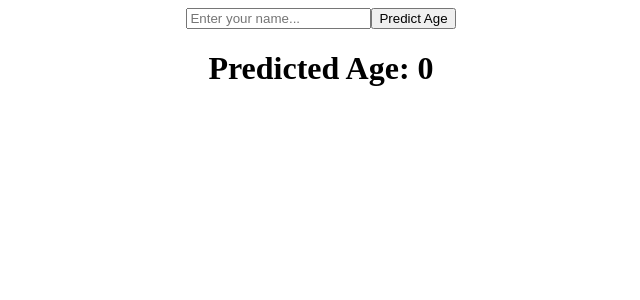
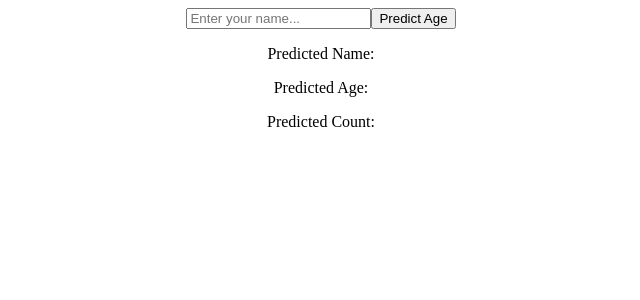
Before and after one commit to shaalle/react-basics, a React (Create React App) app: page / in a window 1280 px wide. Shown: the top 300 px of the page, without its empty margins (319-959 px from the left). Built offline with nearby package versions, Linux system fonts and the light colour scheme.

Commit message:
passing name to an Api and returnig the properties of the person

```diff
--- a/src/App.js
+++ b/src/App.js
@@ -6,17 +6,19 @@ import {useEffect, useState} from "react"
 function App() {
   const API_URL = 'https://api.agify.io/?name=';
   const [name, setName] = useState("")
-  const [predictedAge, setPredictedAge] = useState("0")
+  const [predictedAge, setPredictedAge] = useState(null)
 
   const agePredictor = () => {
-    Axios.get(`${API_URL}${name}`).then((res)=> {setPredictedAge(res.data.age)})
+    Axios.get(`${API_URL}${name}`).then((res)=> {setPredictedAge(res.data)})
   }
 
   return(
     <div className="App">
       <input onChange={(event)=>{setName(event.target.value)}} placeholder='Enter your name...'/>
       <button onClick={agePredictor}>Predict Age</button>
-     <h1>Predicted Age: {predictedAge}</h1>
+     <p>Predicted Name: {predictedAge?.name}</p>
+     <p>Predicted Age: {predictedAge?.age}</p>
+     <p>Predicted Count: {predictedAge?.count}</p>
     </div>
   );
   }
```
Also changed, not shown: src/note.md (+30 -0 lines).
